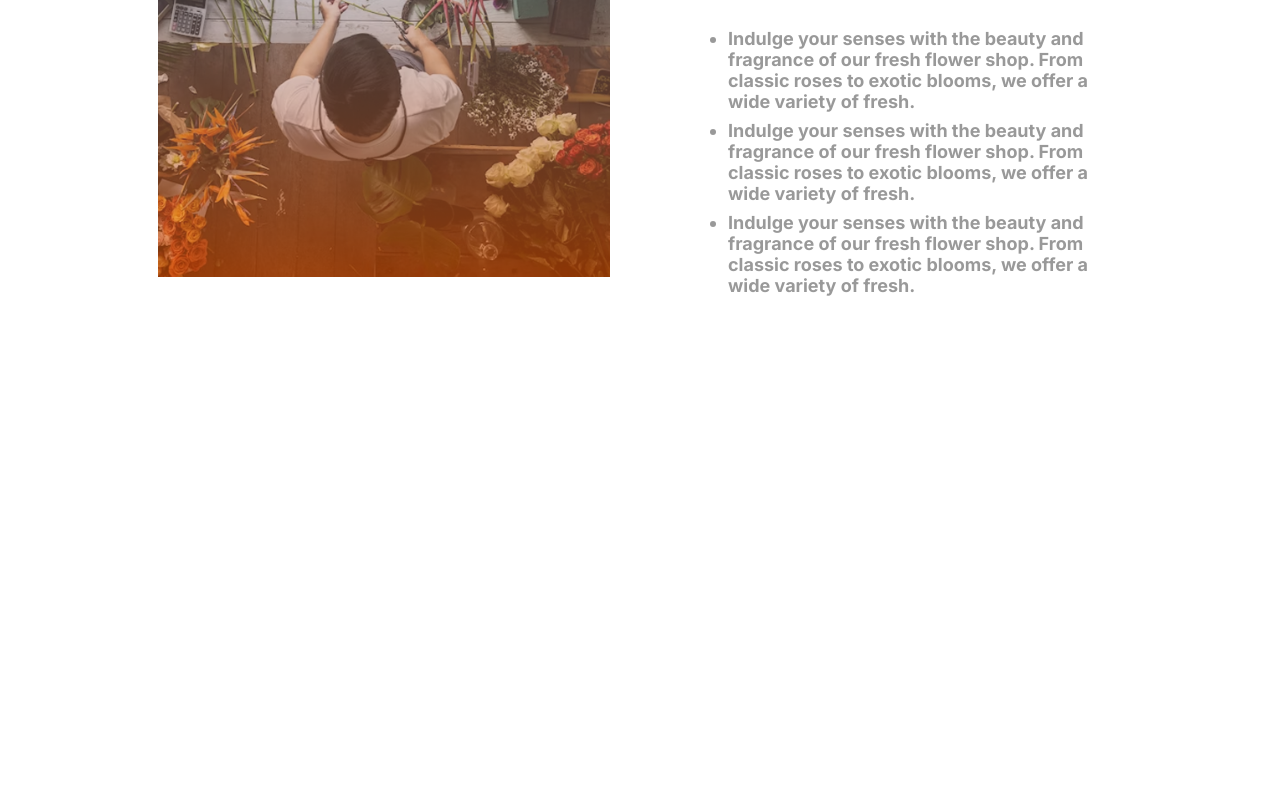
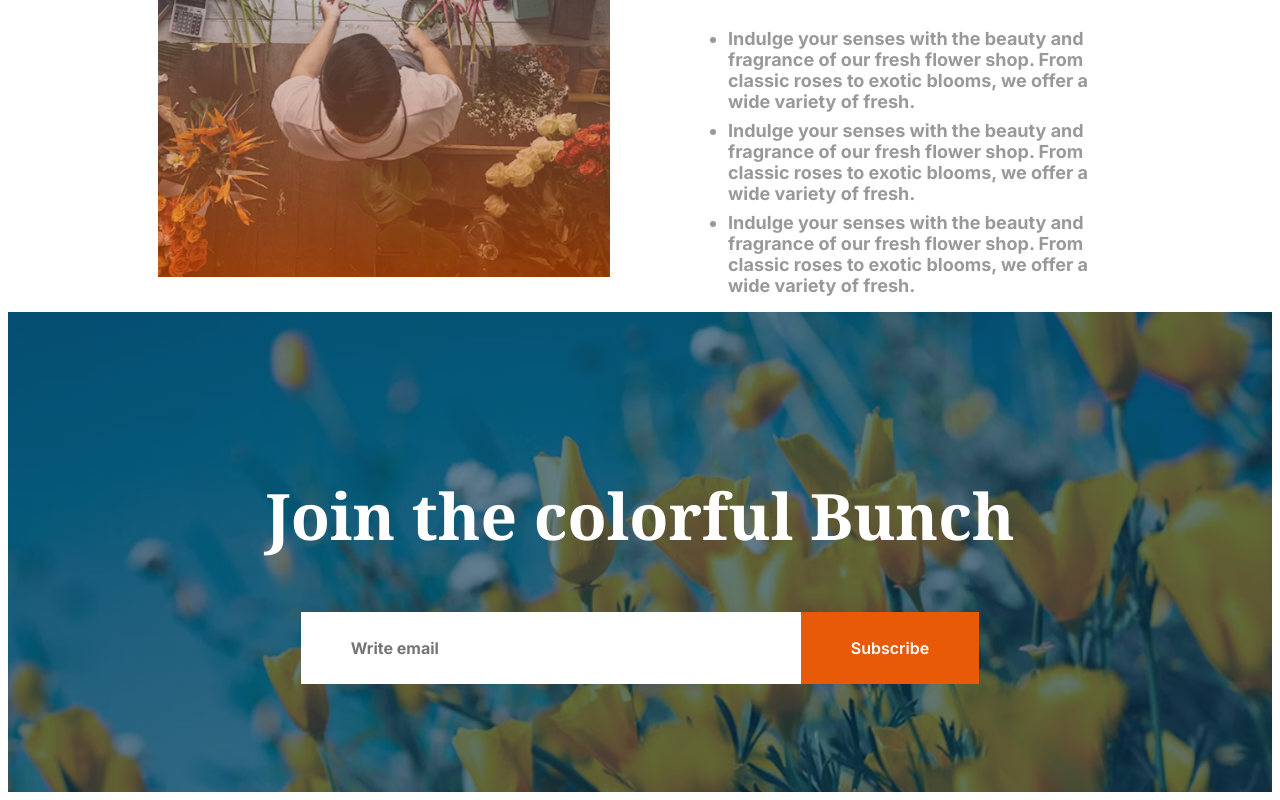
Before and after one commit to nobin7360/assignment-2, a plain HTML site: page index.html in a window 1280 px wide. Shown: the part 2802-3602 px from the top of the page. Before the commit the page ends 3122 px from the top, so only its background shows below. Drawn offline with Linux system fonts and the light colour scheme.

Commit message:
join section added

```diff
--- a/css/index.css
+++ b/css/index.css
@@ -153,3 +153,38 @@ ul li a{
   width: 100%;
   height: auto;
 }
+
+/* Join Section design */
+.join{
+    display: flex;
+    background-image: linear-gradient(rgba(7, 51, 79, 0.4), rgba(7, 51, 79, 0.4))
+, url(/images/news-letter-bg.png);
+    background-repeat: no-repeat;
+    background-size: cover;
+    background-position: center;
+    width: 100%;
+    height: 60vh;
+    align-items: center;
+    justify-content: center;
+}
+.join-detail{
+    text-align: center;
+}
+.join-title{
+    color: #FFFFFF;
+    font-size: 4rem;
+    font-weight: bold;
+}
+.sub-btn{
+    width: auto;
+    font-weight: 600;
+    font-size: 16px;
+}
+.search-bar{
+    width: 50vh;
+    border: none;
+    color: rgba(0,0,0,.5);
+    padding: 26px 50px;
+    font-size: 16px;
+
+}
--- a/index.html
+++ b/index.html
@@ -113,6 +113,11 @@
             </div>
         </div>
     </section>
-
+    <section class="join">
+        <div class="join-detail">
+            <h1 class="join-title noto-serif-text">Join the colorful Bunch</h1>
+            <input type="text" class="search-bar inter-text" placeholder="Write email"><button class="btn  sub-btn inter-text">Subscribe</button>
+        </div>
+    </section>
 </body>
 </html>
```
